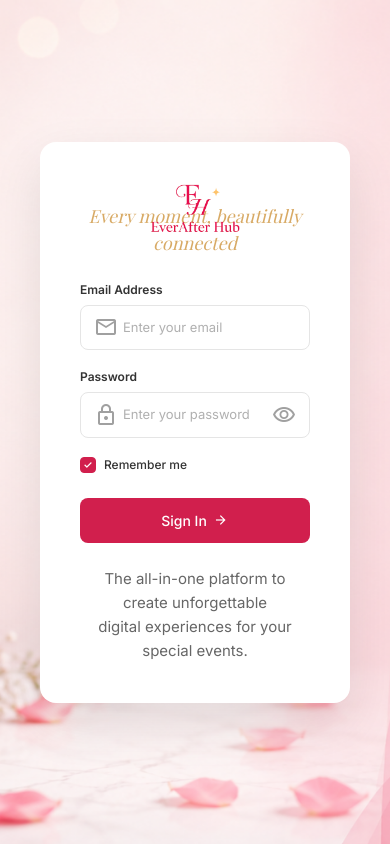
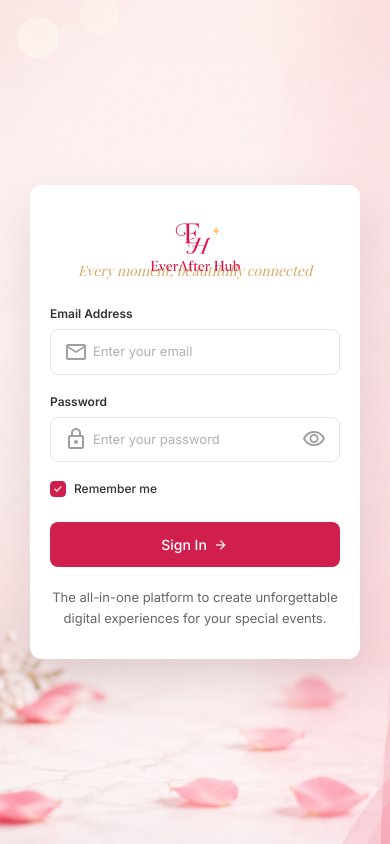
Before and after one commit to ObeyMuchechesi/everafter-hub, a Next.js app: page /login in a window 390 px wide. Built offline with nearby package versions, Linux system fonts and the light colour scheme.

Commit message:
Make login screen fully responsive on mobile devices

```diff
--- a/styles/login.css
+++ b/styles/login.css
@@ -417,12 +417,31 @@
         padding: 20px;
     }
 
-    .left-section, .right-section {
+    .right-section {
         flex: none;
         width: 100%;
+        padding: 10px;
+    }
+}
+
+@media (max-width: 480px) {
+    .login-card {
+        padding: 30px 20px;
+        border-radius: 12px;
     }
 
-    .left-section {
-        padding: 40px 20px;
+    .brand-logo {
+        margin-top: -30px;
+        margin-bottom: -80px;
+        max-width: 80%;
+    }
+
+    .tagline-text {
+        font-size: 14px;
+    }
+
+    .brand-description {
+        font-size: 13px;
+        margin-top: 16px !important;
     }
 }
```
